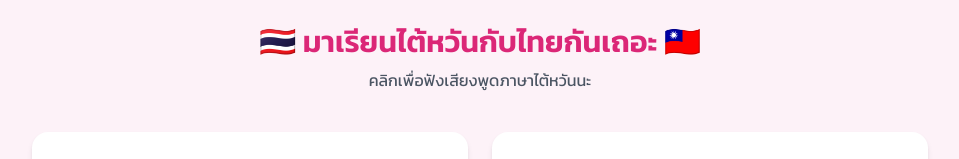
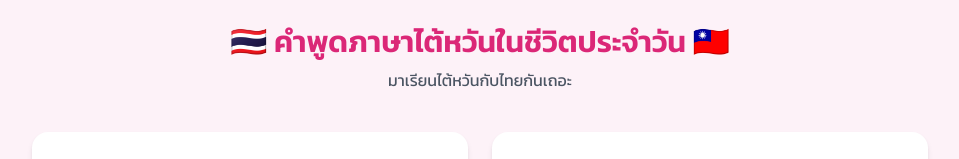
Before and after one commit to YH-YingHua/TaiYi, a plain HTML site: page index.html in a window 1280 px wide. Shown: the top 159 px of the page, without its empty margins (160-1119 px from the left). Drawn offline with nearby package versions, Linux system fonts and the light colour scheme.

Commit message:
change title.html

```diff
--- a/index.html
+++ b/index.html
@@ -3,7 +3,7 @@
 <head>
     <meta charset="UTF-8">
     <meta name="viewport" content="width=device-width, initial-scale=1.0">
-    <title>Bonnie's Taiwanese Class</title>
+    <title>Taiwanese</title>
     <script src="https://cdn.tailwindcss.com"></script>
     <link href="https://fonts.googleapis.com/css2?family=Kanit:wght@300;400;600&display=swap" rel="stylesheet">
     <style>
@@ -14,8 +14,8 @@
 </head>
 <body class="p-6">
     <header class="text-center mb-10">
-        <h1 class="text-3xl font-bold text-pink-600">🇹🇭 มาเรียนไต้หวันกับไทยกันเถอะ 🇹🇼</h1>
-        <p class="text-gray-600 mt-2">คลิกเพื่อฟังเสียงพูดภาษาไต้หวันนะ</p>
+        <h1 class="text-3xl font-bold text-pink-600">🇹🇭 คำพูดภาษาไต้หวันในชีวิตประจำวัน 🇹🇼</h1>
+        <p class="text-gray-600 mt-2">มาเรียนไต้หวันกับไทยกันเถอะ</p>
     </header>
 
     <div id="dictionary" class="max-w-4xl mx-auto grid gap-6 md:grid-cols-2">
```
